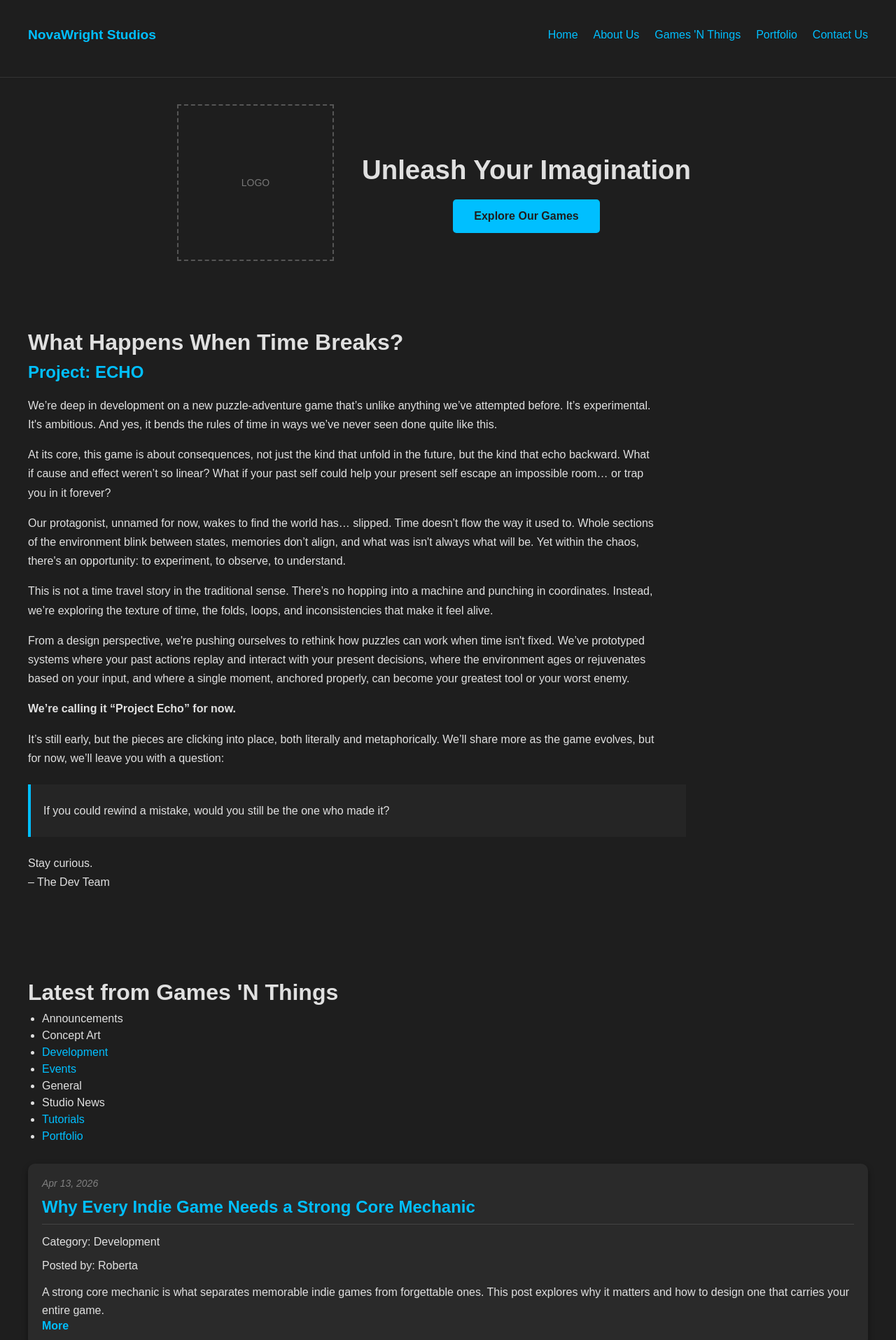
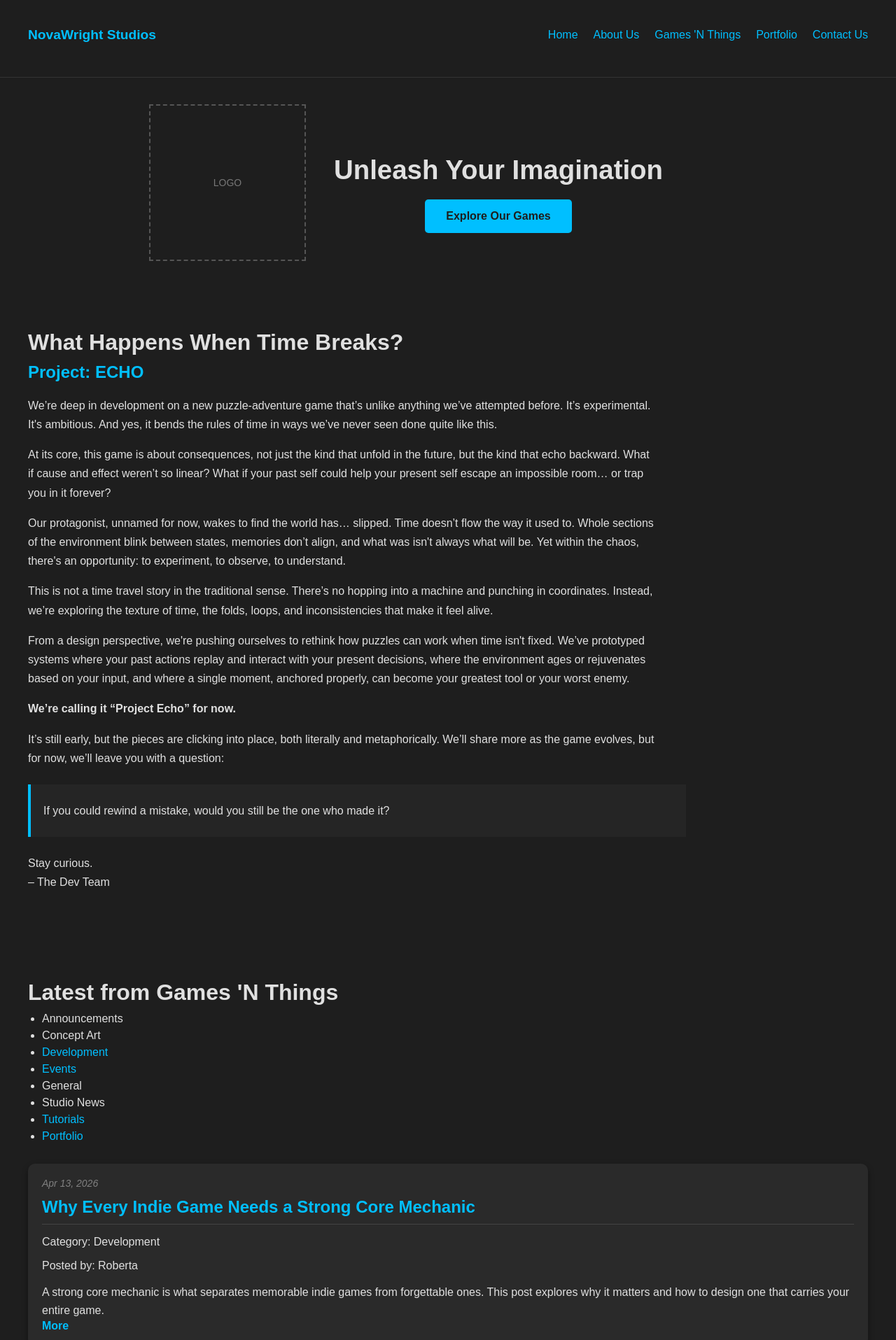
Before and after one commit to ScriptureExamined/NovawrightStudios, a Jekyll site: the page built from index.html, in a window 1280 px wide. Shown: the top 1915 px of the page at 70% size. Built offline with Jekyll 4.4.1, drawn with Linux system fonts in a browser that asks for light colours.

Commit message:
Update style.css

```diff
--- a/assets/css/style.css
+++ b/assets/css/style.css
@@ -1014,7 +1014,7 @@ a:hover {
     justify-content: center;
     color: #777;
     font-size: 14px;
-    margin-left: -40px;
+    margin-left: -120px;
     flex-shrink: 0;
     position: relative;
 }
```
